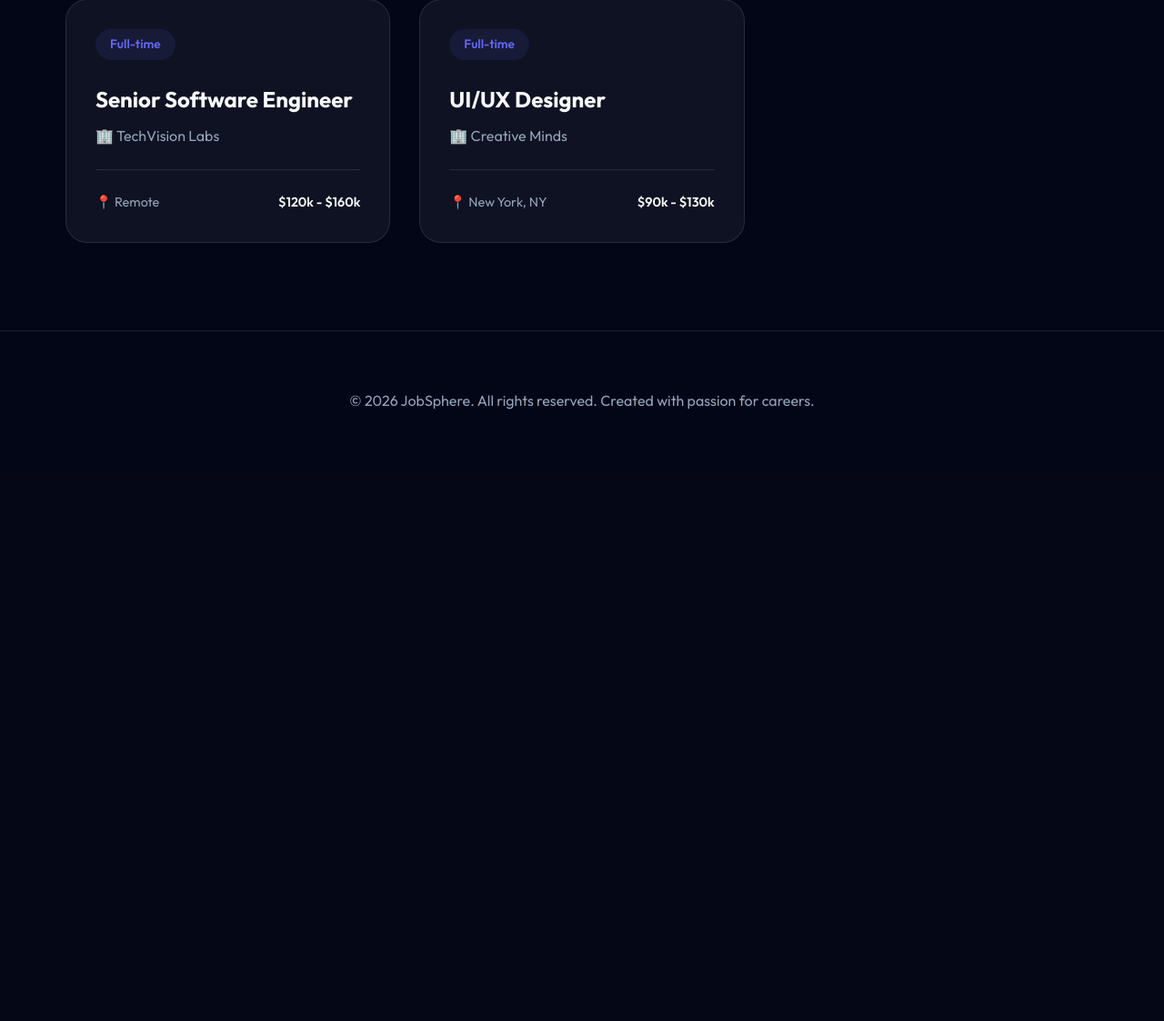
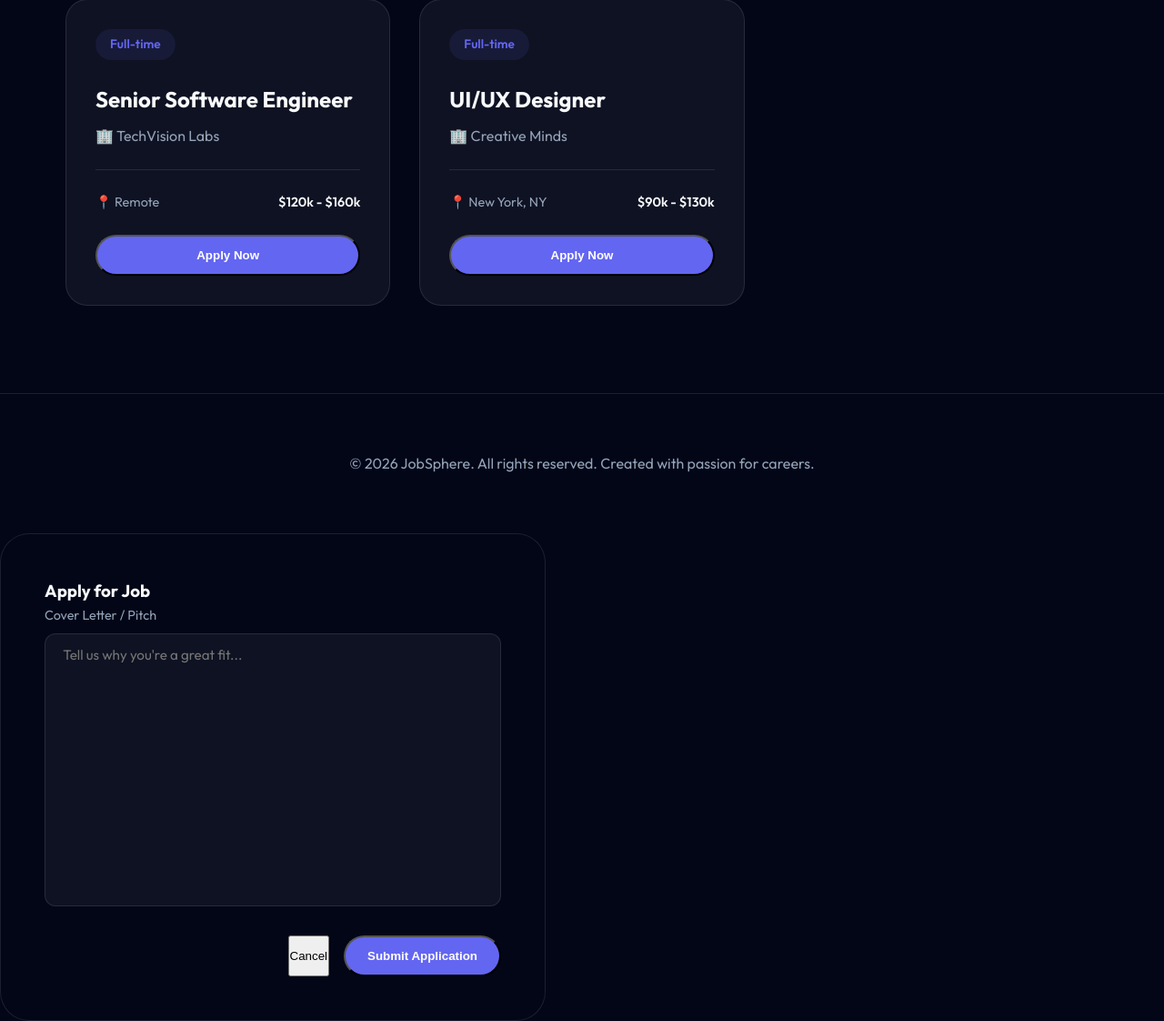
Before and after one commit to Bawan2001/Modern-Hiring-Website, a Flask app: page / in a window 1280 px wide. Shown: the part 907-2029 px from the top of the page at 91% size. Before the commit the page ends 1357 px from the top, so only its background shows below. Run offline with Flask 3, Linux system fonts and the light colour scheme.

Commit message:
feat: implement full job application workflow

```diff
--- a/app.py
+++ b/app.py
@@ -105,5 +105,97 @@
         "suggestions": list(unique_keywords - set(matched_keywords))[:5] # Suggest some missing ones
     })
 
+APP_DATA_FILE = 'data/applications.json'
+
+def load_applications():
+    if not os.path.exists(APP_DATA_FILE):
+        return []
+    with open(APP_DATA_FILE, 'r') as f:
+        return json.load(f)
+
+def save_applications(apps):
+    os.makedirs(os.path.dirname(APP_DATA_FILE), exist_ok=True)
+    with open(APP_DATA_FILE, 'w') as f:
+        json.dump(apps, f, indent=4)
+
+@app.route('/dashboard')
+def dashboard():
+    if 'user' not in session:
+        return redirect(url_for('login'))
+    return render_template('dashboard.html', user=session.get('user'))
+
+@app.route('/api/apply', methods=['POST'])
+def apply_job():
+    if 'user' not in session:
+        return jsonify({"error": "Unauthorized"}), 401
+
+    data = request.json
+    job_id = data.get('job_id')
+    cover_letter = data.get('cover_letter', '')
+
+    if not job_id:
+        return jsonify({"error": "Missing job ID"}), 400
+
+    applications = load_applications()
+
+    # Check if already applied
+    for app in applications:
+        if app['user_email'] == session['user']['email'] and app['job_id'] == job_id:
+             return jsonify({"error": "Already applied to this job"}), 400
+
+    new_app = {
+        "id": len(applications) + 1,
+        "job_id": job_id,
+        "user_email": session['user']['email'],
+        "user_name": session['user']['name'],
+        "cover_letter": cover_letter,
+        "status": "Pending",
+        "date": "Just now" # simplified date
+    }
+
+    applications.append(new_app)
+    save_applications(applications)
+    return jsonify(new_app), 201
+
+@app.route('/api/applications', methods=['GET'])
+def get_applications():
+    if 'user' not in session:
+        return jsonify({"error": "Unauthorized"}), 401
+
+    apps = load_applications()
+    jobs = {job['id']: job for job in load_jobs()}
+
+    # Attach job details to applications
+    for app in apps:
+        job = jobs.get(app['job_id'])
+        if job:
+            app['job_title'] = job['title']
+            app['company'] = job['company']
+
+    if session['user']['role'] == 'admin':
+        return jsonify(apps)
+    else:
+        # Users see only their own
+        user_apps = [app for app in apps if app['user_email'] == session['user']['email']]
+        return jsonify(user_apps)
+
+@app.route('/api/applications/<int:app_id>/status', methods=['POST'])
+def update_application_status(app_id):
+    if 'user' not in session or session['user']['role'] != 'admin':
+        return jsonify({"error": "Unauthorized"}), 403
+
+    status = request.json.get('status')
+    if not status:
+         return jsonify({"error": "Missing status"}), 400
+
+    applications = load_applications()
+    for app in applications:
+        if app['id'] == app_id:
+            app['status'] = status
+            save_applications(applications)
+            return jsonify(app)
+
+    return jsonify({"error": "Application not found"}), 404
+
 if __name__ == '__main__':
     app.run(debug=True)
--- a/static/css/styles.css
+++ b/static/css/styles.css
@@ -143,6 +143,7 @@
 .hero h1 span {
     background: linear-gradient(to right, var(--primary), var(--accent));
     -webkit-background-clip: text;
+    background-clip: text;
     -webkit-text-fill-color: transparent;
 }
 
@@ -557,19 +558,96 @@
     border-bottom: 1px solid var(--glass-border);
 }
 
-/* Modal */
-.modal {
-    position: fixed;
-    top: 0;
-    left: 0;
-    width: 100%;
-    height: 100%;
-    background: rgba(0, 0, 0, 0.85);
-    backdrop-filter: blur(8px);
+/* Dashboard */
+.dashboard-grid {
+    display: grid;
+    gap: 3rem;
+}
+
+.stats-cards {
+    display: grid;
+    grid-template-columns: repeat(auto-fit, minmax(200px, 1fr));
+    gap: 1.5rem;
+}
+
+.stat-card {
+    background: var(--glass-bg);
+    border: 1px solid var(--glass-border);
+    padding: 2rem;
+    border-radius: 24px;
+    text-align: center;
+}
+
+.stat-card h3 {
+    color: var(--text-muted);
+    font-size: 0.9rem;
+    margin-bottom: 0.5rem;
+    text-transform: uppercase;
+    letter-spacing: 1px;
+}
+
+.stat-card span {
+    font-size: 2.5rem;
+    font-weight: 700;
+    color: var(--text-main);
+}
+
+.app-card {
+    background: var(--glass-bg);
+    border: 1px solid var(--glass-border);
+    padding: 1.5rem;
+    border-radius: 16px;
+    display: flex;
+    justify-content: space-between;
+    align-items: center;
+    margin-bottom: 1rem;
+    transition: var(--transition);
+}
+
+.app-card:hover {
+    background: rgba(255, 255, 255, 0.08);
+}
+
+.app-info h4 {
+    margin-bottom: 0.3rem;
+}
+
+.app-info p {
+    color: var(--text-muted);
+    font-size: 0.9rem;
+}
+
+.status-badge {
+    padding: 0.4rem 1rem;
+    border-radius: 50px;
+    font-size: 0.85rem;
+    font-weight: 600;
+    text-transform: capitalize;
+}
+
+.status-pending {
+    background: rgba(250, 204, 21, 0.1);
+    color: #facc15;
+}
+
+.status-interviewing {
+    background: rgba(99, 102, 241, 0.1);
+    color: var(--primary);
+}
+
+.status-offer {
+    background: rgba(16, 185, 129, 0.1);
+    color: #10b981;
+}
+
+.status-rejected {
+    background: rgba(244, 63, 94, 0.1);
+    color: var(--accent);
+}
+
+/* Admin Tabs */
+.admin-section.hidden {
     display: none;
-    z-index: 2000;
-    align-items: center;
-    justify-content: center;
 }
 
 .modal.active {
--- a/static/js/main.js
+++ b/static/js/main.js
@@ -31,6 +31,7 @@
                     <span>📍 ${job.location}</span>
                     <span class="job-salary">${job.salary}</span>
                 </div>
+                <button onclick="openApplyModal(${job.id}, '${job.title}')" class="btn-primary" style="width:100%;margin-top:1.5rem">Apply Now</button>
             `;
             jobsContainer.appendChild(jobCard);
         });
@@ -83,7 +84,7 @@
         });
     }
 
-    // 3. Admin Dashboard Job Loading
+    // 3. Admin Dashboard Job Loading & Apps
     async function fetchAdminJobs() {
         if (!adminJobsList) return;
         try {
@@ -92,6 +93,33 @@
             renderAdminJobs(jobs);
         } catch (error) {
             console.error('Error fetching admin jobs:', error);
+        }
+    }
+
+    async function fetchAdminApps() {
+        const adminAppsList = document.getElementById('admin-apps-list');
+        if (!adminAppsList) return;
+        try {
+            const response = await fetch('/api/applications');
+            const apps = await response.json();
+
+            adminAppsList.innerHTML = apps.map(app => `
+               <tr>
+                   <td>
+                       <strong>${app.user_name}</strong><br>
+                       <span style="font-size:0.85rem;color:#94a3b8">${app.user_email}</span>
+                   </td>
+                   <td>${app.job_title}</td>
+                   <td>${app.date}</td>
+                   <td><span class="status-badge status-${app.status.toLowerCase()}">${app.status}</span></td>
+                   <td>
+                       <button onclick="updateStatus(${app.id}, 'Interviewing')" class="btn-primary btn-sm">Accept</button>
+                       <button onclick="updateStatus(${app.id}, 'Rejected')" class="btn-secondary btn-sm">Reject</button>
+                   </td>
+               </tr>
+           `).join('');
+        } catch (error) {
+            console.error('Error fetching admin apps:', error);
         }
     }
 
@@ -110,17 +138,32 @@
         `).join('');
     }
 
+    // Tab Switching
+    const tabs = document.querySelectorAll('.admin-nav li');
+    tabs.forEach(tab => {
+        tab.addEventListener('click', () => {
+            tabs.forEach(t => t.classList.remove('active'));
+            tab.classList.add('active');
+
+            const target = tab.dataset.tab;
+            document.querySelectorAll('.admin-section').forEach(s => s.classList.add('hidden'));
+            document.getElementById(`section-${target}`).classList.remove('hidden');
+
+            if (target === 'applications') fetchAdminApps();
+        });
+    });
+
     // 4. Modal and Job Posting
     const modal = document.getElementById('job-modal');
     const addJobTrigger = document.getElementById('add-job-trigger');
     const closeModal = document.getElementById('close-modal');
     const addJobForm = document.getElementById('add-job-form');
 
-    if (addJobTrigger) {
+    if (addJobTrigger && modal) {
         addJobTrigger.addEventListener('click', () => modal.classList.add('active'));
     }
 
-    if (closeModal) {
+    if (closeModal && modal) {
         closeModal.addEventListener('click', () => modal.classList.remove('active'));
     }
 
@@ -159,7 +202,103 @@
         });
     }
 
+    // 5. User Dashboard
+    const myAppsList = document.getElementById('my-applications');
+    if (myAppsList) {
+        async function fetchMyApps() {
+            try {
+                const response = await fetch('/api/applications');
+                const apps = await response.json();
+
+                document.getElementById('stat-total').innerText = apps.length;
+                document.getElementById('stat-interview').innerText = apps.filter(a => a.status === 'Interviewing').length;
+                document.getElementById('stat-offer').innerText = apps.filter(a => a.status === 'Offer').length;
+
+                if (apps.length === 0) {
+                    myAppsList.innerHTML = '<p style="text-align:center;color:#94a3b8">You haven\'t applied to any jobs yet.</p>';
+                    return;
+                }
+
+                myAppsList.innerHTML = apps.map(app => `
+                    <div class="app-card">
+                        <div class="app-info">
+                            <h4>${app.job_title}</h4>
+                            <p>${app.company}</p>
+                        </div>
+                        <span class="status-badge status-${app.status.toLowerCase()}">${app.status}</span>
+                    </div>
+                `).join('');
+            } catch (error) {
+                console.error('Error fetching my apps:', error);
+            }
+        }
+        fetchMyApps();
+    }
+
+    // 6. Apply Logic (Global)
+    window.openApplyModal = (jobId, jobTitle) => {
+        const applyModal = document.getElementById('apply-modal');
+        if (!applyModal) {
+            window.location.href = '/login'; // Redirect if not logged in (modal won't exist usually but logic flow)
+            return;
+        }
+        document.getElementById('apply-job-id').value = jobId;
+        document.getElementById('apply-job-title').innerText = jobTitle;
+        applyModal.classList.add('active');
+    };
+
+    const applyForm = document.getElementById('apply-form');
+    if (applyForm) {
+        document.getElementById('close-apply-modal').addEventListener('click', () => {
+            document.getElementById('apply-modal').classList.remove('active');
+        });
+
+        applyForm.addEventListener('submit', async (e) => {
+            e.preventDefault();
+            const btn = applyForm.querySelector('button[type="submit"]');
+            btn.innerText = 'Submitting...';
+            btn.disabled = true;
+
+            try {
+                const res = await fetch('/api/apply', {
+                    method: 'POST',
+                    headers: { 'Content-Type': 'application/json' },
+                    body: JSON.stringify({
+                        job_id: parseInt(document.getElementById('apply-job-id').value),
+                        cover_letter: document.getElementById('cover-letter').value
+                    })
+                });
+                if (res.ok) {
+                    alert('Application submitted successfully!');
+                    document.getElementById('apply-modal').classList.remove('active');
+                    applyForm.reset();
+                } else {
+                    const d = await res.json();
+                    alert(d.error || 'Failed to apply');
+                }
+            } catch (err) {
+                alert('Error applying');
+            } finally {
+                btn.innerText = 'Submit Application';
+                btn.disabled = false;
+            }
+        });
+    }
+
+    // Global helper for admin status update
+    window.updateStatus = async (appId, status) => {
+        try {
+            const res = await fetch(`/api/applications/${appId}/status`, {
+                method: 'POST',
+                headers: { 'Content-Type': 'application/json' },
+                body: JSON.stringify({ status })
+            });
+            if (res.ok) fetchAdminApps();
+        } catch (e) { console.error(e); }
+    };
+
     // Init
     fetchJobs();
     fetchAdminJobs();
+    fetchAdminApps();
 });
--- a/templates/index.html
+++ b/templates/index.html
@@ -18,6 +18,7 @@
                     <li><a href="#jobs">Browse Jobs</a></li>
                     <li><a href="/ats">ATS Checker</a></li>
                     {% if user %}
+                    <li><a href="/dashboard">My Dashboard</a></li>
                     {% if user.role == 'admin' %}
                     <li><a href="/admin">Admin Hub</a></li>
                     {% endif %}
@@ -65,7 +66,27 @@
         </div>
     </footer>
 
-    <script src="{{ url_for('static', filename='js/main.js') }}"></script>
+    <!-- Application Modal -->
+    <div id="apply-modal" class="modal">
+        <div class="modal-content">
+            <h3>Apply for <span id="apply-job-title">Job</span></h3>
+            <form id="apply-form">
+                <input type="hidden" id="apply-job-id">
+                <div class="form-group">
+                    <label>Cover Letter / Pitch</label>
+                    <textarea id="cover-letter" placeholder="Tell us why you're a great fit..." required></textarea>
+                </div>
+                <div class="modal-actions">
+                    <button type="button" class="btn-secondary" id="close-apply-modal">Cancel</button>
+                    <button type="submit" class="btn-primary">Submit Application</button>
+                </div>
+            </form>
+        </div>
+    </div>
+
+    <!-- Job Posting Modal (for Admin) -->
+    <div id="job-modal" class="modal">
+        <script src="{{ url_for('static', filename='js/main.js') }}"></script>
 </body>
 
 </html>
```
Also changed, not shown: data/applications.json (added, +11 -0 lines), templates/admin.html (+28 -3 lines), templates/dashboard.html (added, +64 -0 lines), test_app.py (+28 -1 lines).
